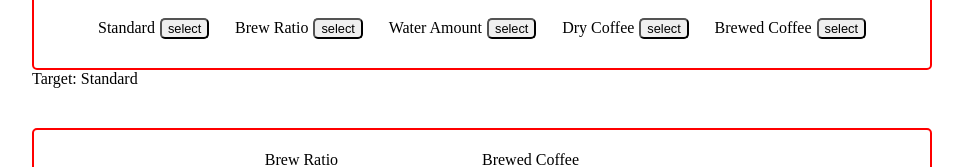
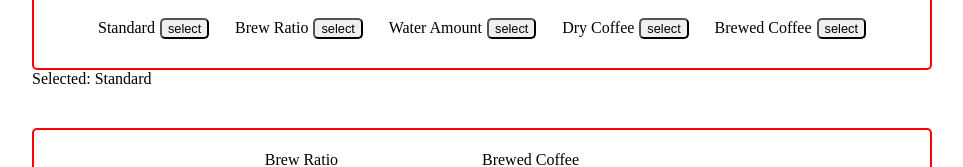
Before and after one commit to spark-c/coffee-calculator, a React (Create React App) app: page / in a window 1280 px wide. Shown: the part 199-366 px from the top of the page, without its empty margins (158-1121 px from the left). Built offline with nearby package versions, Linux system fonts and the light colour scheme.

Commit message:
changed 'Target' label to 'selected'

```diff
--- a/src/components/App.js
+++ b/src/components/App.js
@@ -63,7 +63,7 @@ const App = () => {
         <div className="container">
             <TextBar label="Instructions" content={instructionsContent} />
             <Selector options={params} onTargetUpdate={setTargetParam} />
-            <div>Target: {targetParam.label}</div>
+            <div>Selected: {targetParam.label}</div>
             <VarBar params={params} onInputUpdate={onInputUpdate} target={targetParam} />
             <Calculator target={targetParam} params={params} />
         </div>
```
